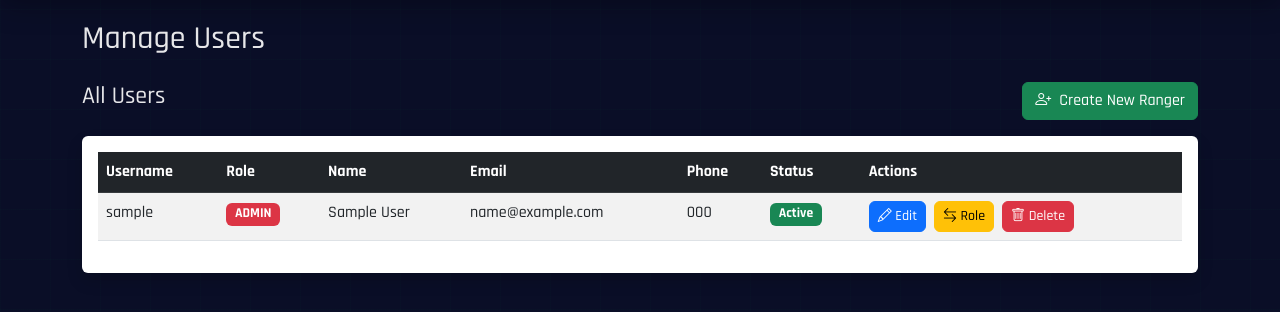
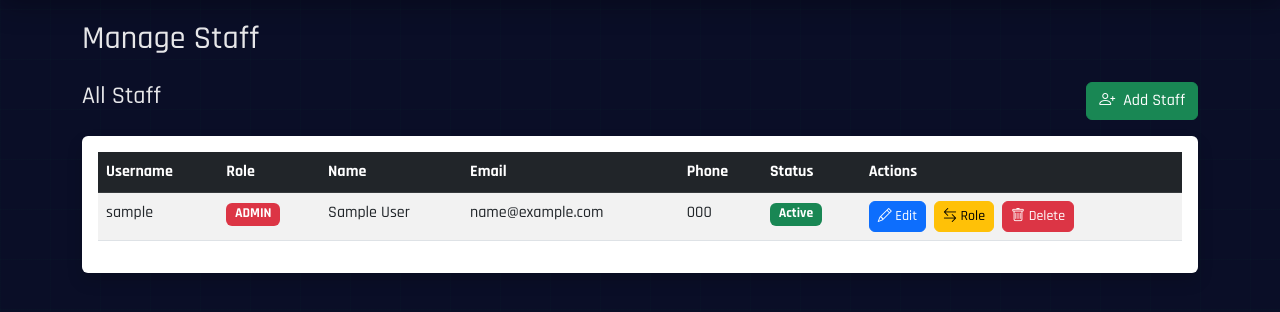
Before and after one commit to MikBene/Trace_IT-, a Django app: page /users/ in a window 1280 px wide. Shown: the part 91-403 px from the top of the page. Run offline with Django 4.2, Linux system fonts and the light colour scheme; a user stored in the database is signed in; tables that the repository leaves empty hold one stand-in row (values such as "Sample post").

Commit message:
UI: Rename Ranger to Staff, add role dropdown in Add Staff

```diff
--- a/Trace_It/templates/Trace_It/manage_users.html
+++ b/Trace_It/templates/Trace_It/manage_users.html
@@ -1,15 +1,15 @@
 {% extends 'Trace_It/base.html' %}
 
-{% block title %}Manage Users - TRACE IT{% endblock %}
+{% block title %}Manage Staff - TRACE IT{% endblock %}
 
 {% block content %}
-<h2 class="mb-4">Manage Users</h2>
+<h2 class="mb-4">Manage Staff</h2>
 
 <div class="d-flex justify-content-between mb-3">
-    <h4>All Users</h4>
-    <!-- Button triggers the Create Ranger modal -->
-    <button type="button" class="btn btn-success btn-animated" data-bs-toggle="modal" data-bs-target="#createRangerModal">
-        <i class="bi bi-person-plus me-2"></i>Create New Ranger
+    <h4>All Staff</h4>
+    <!-- Button triggers the Add Staff modal -->
+    <button type="button" class="btn btn-success btn-animated" data-bs-toggle="modal" data-bs-target="#createStaffModal">
+        <i class="bi bi-person-plus me-2"></i>Add Staff
     </button>
 </div>
 
@@ -34,7 +34,7 @@
                         <td>{{ user.username }}</td>
                         <td>
                             <span class="badge bg-{% if user.userprofile.role == 'ADMIN' %}danger{% else %}success{% endif %} badge-animated">
-                                {{ user.userprofile.role }}
+                                {% if user.userprofile.role == 'RANGER' %}STAFF{% else %}{{ user.userprofile.role }}{% endif %}
                             </span>
                         </td>
                         <td>{{ user.first_name }} {{ user.last_name }}</td>
@@ -57,7 +57,7 @@
                                 <form method="post" action="{% url 'toggle_user_role' user.id %}" class="d-inline">
                                     {% csrf_token %}
                                     <button type="submit" class="btn btn-sm btn-warning btn-animated"
-                                            onclick="return confirm('Change {{ user.email }} from {{ user.userprofile.role }} to {% if user.userprofile.role == 'ADMIN' %}RANGER{% else %}ADMIN{% endif %}?')">
+                                            onclick="return confirm('Change {{ user.email }} from {% if user.userprofile.role == 'RANGER' %}STAFF{% else %}{{ user.userprofile.role }}{% endif %} to {% if user.userprofile.role == 'ADMIN' %}STAFF{% else %}ADMIN{% endif %}?')">
                                         <i class="bi bi-arrow-left-right"></i> Role
                                     </button>
                                 </form>
@@ -86,11 +86,11 @@
 <!-- ============================================ -->
 <!-- CREATE RANGER MODAL                          -->
 <!-- ============================================ -->
-<div class="modal fade" id="createRangerModal" tabindex="-1" aria-hidden="true">
+<div class="modal fade" id="createStaffModal" tabindex="-1" aria-hidden="true">
     <div class="modal-dialog modal-dialog-centered">
         <div class="modal-content">
             <div class="modal-header">
-                <h5 class="modal-title"><i class="bi bi-person-plus me-2"></i>Create New Ranger</h5>
+                <h5 class="modal-title"><i class="bi bi-person-plus me-2"></i>Add Staff</h5>
                 <button type="button" class="btn-close" data-bs-dismiss="modal" aria-label="Close"></button>
             </div>
             <div class="modal-body">
@@ -101,7 +101,7 @@
 
                     <div class="mb-3">
                         <label class="form-label">Email Address <span class="text-danger">*</span></label>
-                        <input type="email" name="email" class="form-control" required placeholder="ranger@example.com">
+                        <input type="email" name="email" class="form-control" required placeholder="staff@example.com">
                     </div>
 
                     <div class="row">
@@ -121,13 +121,21 @@
                     </div>
 
                     <div class="mb-3">
+                        <label class="form-label">Role <span class="text-danger">*</span></label>
+                        <select name="role" class="form-control" required>
+                            <option value="RANGER">Staff</option>
+                            <option value="ADMIN">Admin</option>
+                        </select>
+                    </div>
+
+                    <div class="mb-3">
                         <label class="form-label">Password <span class="text-danger">*</span></label>
                         <input type="password" name="password" class="form-control" required placeholder="Set a secure password">
                     </div>
 
                     <div class="d-flex gap-2 mt-4">
                         <button type="submit" class="btn btn-success flex-fill">
-                            <i class="bi bi-person-plus me-2"></i>Create Ranger
+                            <i class="bi bi-person-plus me-2"></i>Add Staff
                         </button>
                         <button type="button" class="btn btn-outline-secondary" data-bs-dismiss="modal">
                             Cancel
--- a/Trace_It/views.py
+++ b/Trace_It/views.py
@@ -297,11 +297,11 @@ def ranger_login(request):
         )
 
         if not (profile.is_ranger() or profile.is_admin()):
-            messages.error(request, 'This account is not authorized as a Ranger.')
+            messages.error(request, 'This account is not authorized as Staff.')
             return render(request, 'Trace_It/ranger_login.html')
 
         login(request, user)
-        messages.success(request, f'Welcome back, {user.first_name or user.email}! You are now logged in as Ranger.')
+        messages.success(request, f'Welcome back, {user.first_name or user.email}! You are now logged in as Staff.')
         return redirect('index')
 
     return render(request, 'Trace_It/ranger_login.html')
@@ -1001,9 +1001,13 @@ def manage_users(request):
         if action == 'create_ranger':
             email = request.POST.get('email', '').strip().lower()
             password = request.POST.get('password', '')
+            role = request.POST.get('role', 'RANGER').upper()
             first_name = request.POST.get('first_name', '').strip()
             last_name = request.POST.get('last_name', '').strip()
             phone = request.POST.get('phone', '').strip()
+
+            if role not in ['RANGER', 'ADMIN']:
+                role = 'RANGER'
 
             if not email or not password:
                 messages.error(request, 'Email and password are required.')
@@ -1034,8 +1038,8 @@ def manage_users(request):
                     role='RANGER',
                     phone=phone,
                 )
-                log_action(request.user, 'CREATE_RANGER', f'Created ranger account {email}')
-                messages.success(request, f'Ranger "{email}" created successfully!')
+                log_action(request.user, 'CREATE_RANGER', f'Created staff account {email}')
+                messages.success(request, f'Staff "{email}" created successfully!')
             except Exception as e:
                 messages.error(request, f'Error creating ranger: {str(e)}')
 
@@ -1100,8 +1104,8 @@ def manage_users(request):
                         profile.role = new_role
                         profile.save()
 
-                        old_label = 'Admin' if old_role == 'ADMIN' else 'Ranger'
-                        new_label = 'Admin' if new_role == 'ADMIN' else 'Ranger'
+                        old_label = 'Admin' if old_role == 'ADMIN' else 'Staff'
+                        new_label = 'Admin' if new_role == 'ADMIN' else 'Staff'
 
                         log_action(request.user, 'CHANGE_ROLE', f'Changed {user.email} from {old_label} to {new_label}')
                         messages.success(request, f'{user.email} changed from {old_label} to {new_label}.')
@@ -1152,7 +1156,7 @@ def manage_users(request):
 @login_required
 @admin_required
 def create_ranger(request):
-    """Create a new ranger account (separate view for backward compatibility)."""
+    """Create a new staff account (separate view for backward compatibility)."""
     if request.method == 'POST':
         email = request.POST.get('email', '').strip().lower()
         password = request.POST.get('password', '')
@@ -1189,8 +1193,8 @@ def create_ranger(request):
                 role='RANGER',
                 phone=phone,
             )
-            log_action(request.user, 'CREATE_RANGER', f'Created ranger account {email}')
-            messages.success(request, f'Ranger "{email}" created successfully!')
+            log_action(request.user, 'CREATE_RANGER', f'Created staff account {email}')
+            messages.success(request, f'Staff "{email}" created successfully!')
         except Exception as e:
             messages.error(request, f'Error creating ranger: {str(e)}')
 
@@ -1212,8 +1216,8 @@ def toggle_user_role(request, user_id):
         profile.role = new_role
         profile.save()
 
-        old_label = 'Admin' if old_role == 'ADMIN' else 'Ranger'
-        new_label = 'Admin' if new_role == 'ADMIN' else 'Ranger'
+        old_label = 'Admin' if old_role == 'ADMIN' else 'Staff'
+        new_label = 'Admin' if new_role == 'ADMIN' else 'Staff'
 
         log_action(request.user, 'CHANGE_ROLE', f'Changed {user.email} from {old_label} to {new_label}')
         messages.success(request, f'{user.email} changed from {old_label} to {new_label}.')
```
